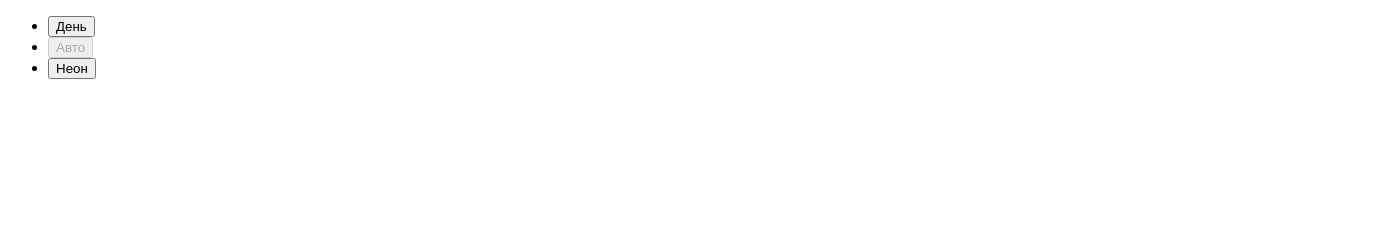
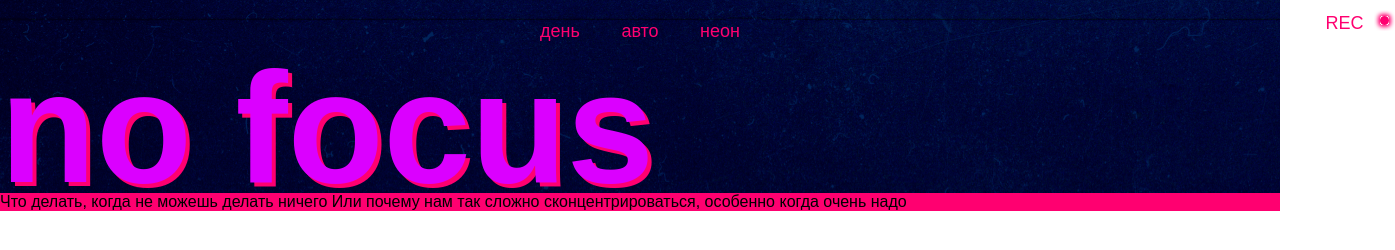
Before and after one commit to Piraliev/slozhno-sosredotochitsya, a plain HTML site: page index.html in a window 1280 px wide. Shown: the whole page, 1395 px wide, since content can reach past the window. Drawn offline with Linux system fonts and the light colour scheme.

Commit message:
first changes

```diff
--- a/index.html
+++ b/index.html
@@ -4,6 +4,13 @@
     <meta charset="UTF-8" />
     <meta http-equiv="X-UA-Compatible" content="IE=edge" />
     <meta name="viewport" content="width=device-width, initial-scale=1.0" />
+    <meta name="color-scheme" content="dark light" />
+    <link rel="stylesheet" href="./styles/globals.css" />
+    <link rel="stylesheet" href="./styles/style.css" />
+    <link rel="stylesheet" href="./styles/variables.css" />
+    <link rel="stylesheet" href="./styles/dark.css" />
+    <link rel="stylesheet" href="./styles/light.css" />
+    <link rel="icon" href="./images/favicon.ico" />
     <title>Сложно сосредоточиться</title>
   </head>
   <body class="page">
@@ -34,7 +41,14 @@
           </li>
         </ul>
       </nav>
+      <p class="rec-element">rec</p>
+      <h1 class="header-title">no focus</h1>
+      <p class="header-text title-decor">
+        Что делать, когда не можешь делать ничего Или почему нам так сложно
+        сконцентрироваться, особенно когда очень надо
+      </p>
     </header>
+    <main></main>
     <script src="./scripts/script.js"></script>
   </body>
 </html>
--- a/styles/style.css
+++ b/styles/style.css
@@ -2,4 +2,73 @@
 
 .page {
   /* сохраните в разметке и стилях класс page. На его основе работает скрипт. */
+  font-family: var(--font-family), sans-serif;
 }
+
+header {
+  display: grid;
+  position: relative;
+  background-image: url(../images/cover-image-dark.png);
+}
+
+.header__theme-menu-list {
+  color: var(--accent-color);
+  display: grid;
+  grid-template-columns: repeat(3, 70px);
+  justify-content: center;
+  justify-items: center;
+  gap: 10px;
+  padding: var(--accent-padding);
+  font-size: 18px;
+}
+
+.header__theme-menu-button {
+  text-transform: lowercase;
+  text-align: center;
+  border: none;
+  background-color: transparent;
+}
+
+.header__theme-menu-button:hover {
+  border: 1px var(--accent-color) solid;
+}
+
+.header__theme-menu-button:focus {
+  border-bottom: 1px var(--accent-color) solid;
+  outline: none;
+}
+
+.rec-element {
+  display: flex;
+  justify-content: center;
+  align-items: center;
+
+  gap: 10px;
+  font-size: 18px;
+  color: var(--accent-color);
+  height: 26px;
+  position: absolute;
+  text-align: center;
+  inset: 0 0 0 1360px;
+  padding-block-start: var(--accent-padding);
+  padding-inline-end: 29px;
+  text-transform: uppercase;
+}
+
+.rec-element::after {
+  content: url(../images/recellipse.svg);
+}
+
+.header-title {
+  font-size: clamp(7.5rem, 0.5625rem + 14.4531vw, 9.8125rem);
+  line-height: 83%;
+  color: var(--title-color);
+  text-shadow: 4px 4px 0 var(--accent-color);
+}
+
+.header-text {
+}
+
+.title-decor {
+  background-color: var(--accent-color);
+}
--- a/styles/variables.css
+++ b/styles/variables.css
@@ -2,3 +2,10 @@
   Переменные для вашего проекта
   и их переопределение под различные устройства
 */
+:root {
+  --accent-color: #ff0070;
+  --title-color: #db00ff;
+  --font-family: "IBM Plex mono";
+  --accent-padding: 20px;
+  --mobile-padding: 10px;
+}
```
Also changed, not shown: images/recellipse.svg (added).
